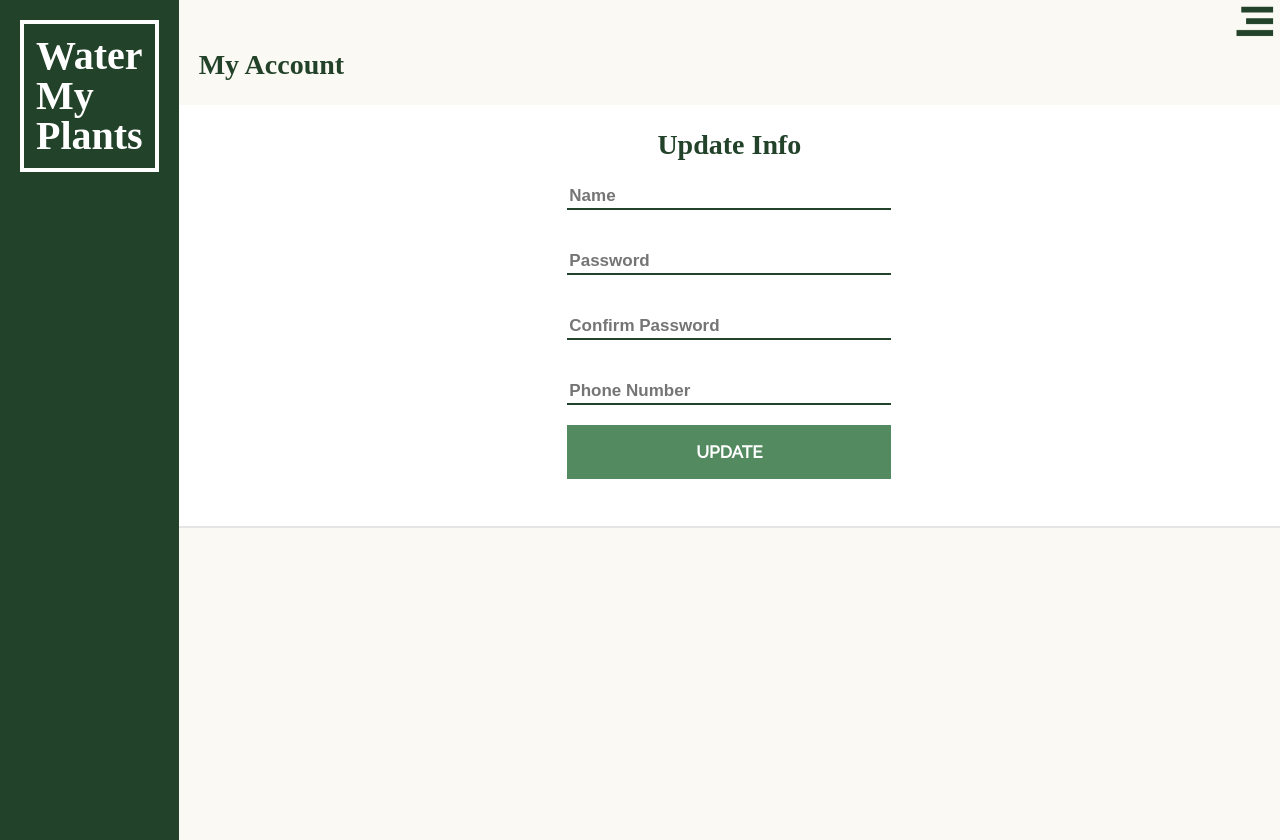
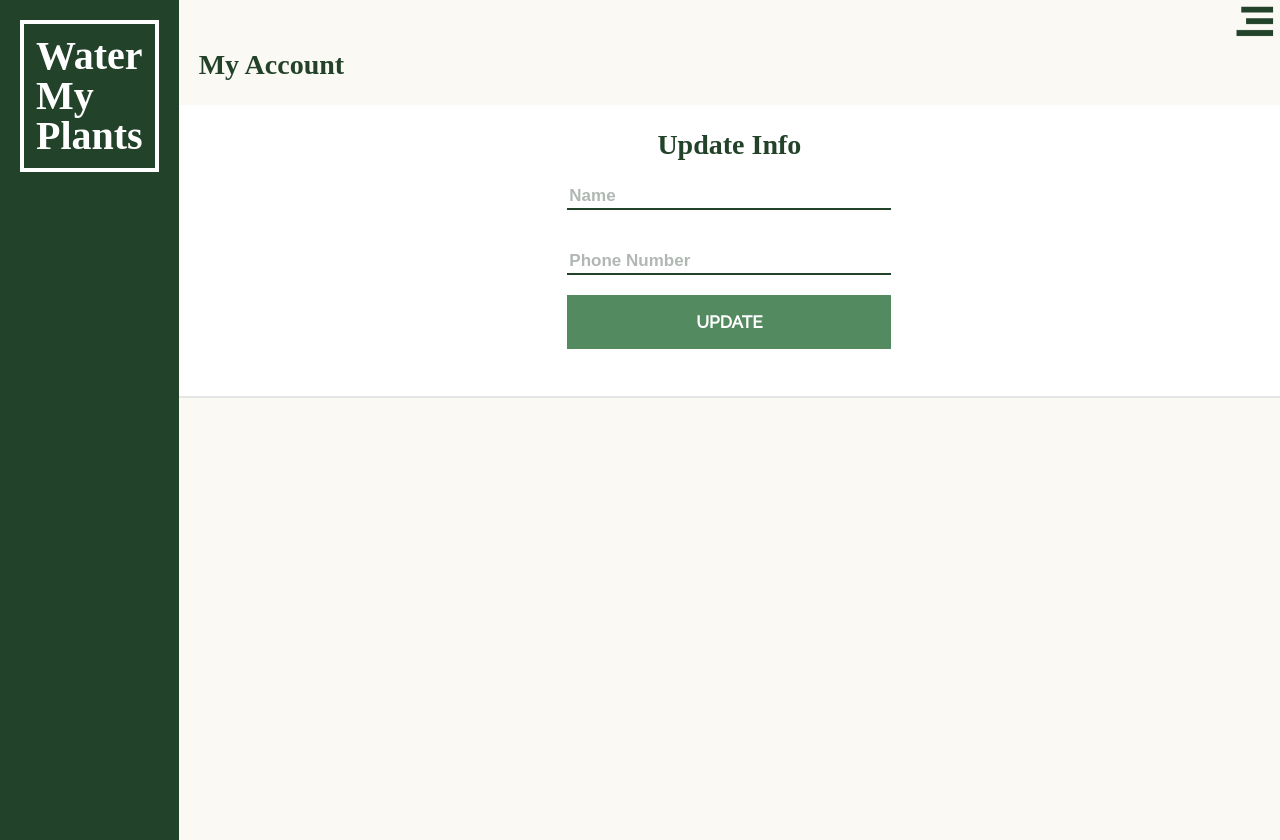
Before and after one commit to water-my-plants-tt27/frontend, a React (Create React App) app in the folder water-my-plants/: page /updateAccount in a window 1280 px wide. Built offline with nearby package versions, Linux system fonts and the light colour scheme.

Commit message:
user update working

```diff
--- a/water-my-plants/src/components/Login.js
+++ b/water-my-plants/src/components/Login.js
@@ -133,6 +133,10 @@ const Input = styled.input`
     color: #224229;
     width: 100%;
     margin: 5% 0%;
+
+    &::placeholder {
+        color: #B1B7B3;
+    }
 `
 
 const Label = styled.label`
--- a/water-my-plants/src/components/Register.js
+++ b/water-my-plants/src/components/Register.js
@@ -176,7 +176,9 @@ const Input = styled.input`
 
     &:focus {
         outline: none;
-        color: #224229;
+    }
+    &::placeholder {
+        color: #B1B7B3;
     }
 `
 
--- a/water-my-plants/src/components/SearchPlant.js
+++ b/water-my-plants/src/components/SearchPlant.js
@@ -23,18 +23,20 @@ const AddPlantForm = styled.form`
     flex-direction: column;
 `
 const Input = styled.input`
-    margin: 30px 0px 30px 0px;
+    margin: 18px 0px 20px 0px;
     border: none;
     border-bottom: 2px solid #224229;
     width: 25vw;
-    color: #B1B7B3;
+    color: #224229;
     font-weight: 700;
     font-size: 17px;
     line-height: 23px;
-
     &:focus {
         outline: none;
-        color: #224229;
+    }
+
+    &::placeholder {
+        color: #B1B7B3;
     }
 `
 const CloseAddPlantDiv = styled.div`
--- a/water-my-plants/src/components/UpdateAccount.js
+++ b/water-my-plants/src/components/UpdateAccount.js
@@ -1,10 +1,12 @@
-import React, {useState, useEffect, useContext} from 'react'
-import axios from 'axios';
+import React, {useState, useContext} from 'react'
+import {useHistory} from 'react-router-dom'
 import styled from 'styled-components';
 import UserContext from '../contexts/userContext'
 
 import LeftBar from './LeftBar';
 import NavMenu from './NavMenu';
+
+import {axiosWithAuth} from '../helpers/axiosWithAuth'
 
 //STYLING
 const MyAccountContainer = styled.div`
@@ -44,29 +46,34 @@ const Input = styled.input`
     border: none;
     border-bottom: 2px solid #224229;
     width: 25vw;
-    color: #B1B7B3;
+    color: #224229;
     font-weight: 700;
     font-size: 17px;
     line-height: 23px;
-
     &:focus {
         outline: none;
-        color: #224229;
+    }
+
+    &::placeholder {
+        color: #B1B7B3;
     }
 `
 
 
 const UpdateAccount = () => {
     const {userInfo} = useContext(UserContext)
-    console.log('userInfo from context', userInfo)
+
     const initialUpdatedAccountValues ={
+        user_id: userInfo.user.user_id,
        name: userInfo.user.name,
-       password: '',
-       pwConfirm: '',
+       email: userInfo.user.email,
+    //    password: '',
+    //    pwConfirm: '',
        phone_number: userInfo.user.phone_number,
     }
     const [updatedAccountValues, setUpdatedAccountValues] = useState(initialUpdatedAccountValues)
 
+    const history = useHistory();
 
     const changeHandler = (e) => {
         setUpdatedAccountValues({ ...updatedAccountValues,
@@ -74,14 +81,18 @@ const UpdateAccount = () => {
         })
     }
 
-    const onSubmit = () =>{
-        axios.put('https://reqres.in/api/updateAccount', updatedAccountValues)
-        .then(res => {
-            console.log('res from UpdateAccount:', res)
-        })
-        .catch(err => {
-            console.log({'err from UpdateAccount:': err})
-        })
+    const onSubmit = (e) =>{
+        e.preventDefault();
+        const id = updatedAccountValues.user_id
+        axiosWithAuth()
+            .put(`users/${id}`, updatedAccountValues)
+            .then(res => {
+                userInfo.setUser(res.data.updatedUser)
+                history.push('/myPlants')
+            })
+            .catch(err => {
+                console.log({'err from UpdateAccount:': err})
+            })
     }
 
    return (
@@ -104,7 +115,7 @@ const UpdateAccount = () => {
                             onChange={changeHandler}
                             placeholder='Name'
                             />
-                            <Input
+                            {/* <Input
                             type='password'
                             name='password'
                             value={updatedAccountValues.password}
@@ -117,7 +128,7 @@ const UpdateAccount = () => {
                             value={updatedAccountValues.pwConfirm}
                             onChange={changeHandler}
                             placeholder='Confirm Password'
-                            />
+                            /> */}
                             <Input
                             type='text'
                             name='phone_number'
```
